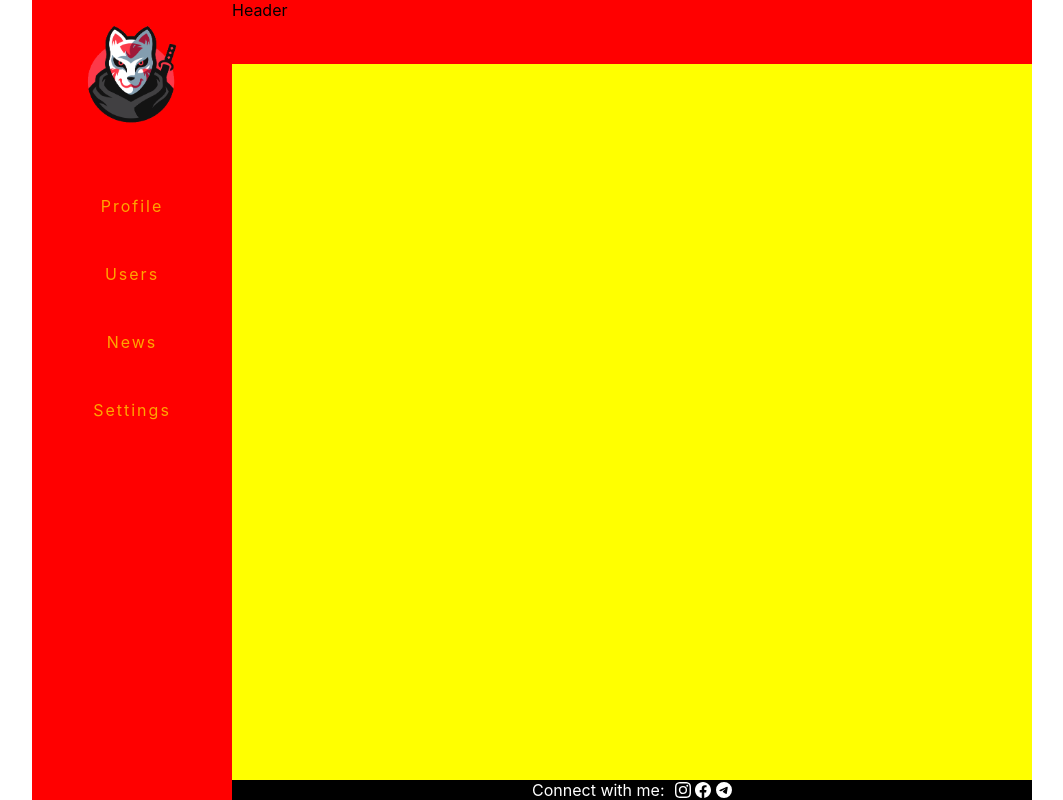
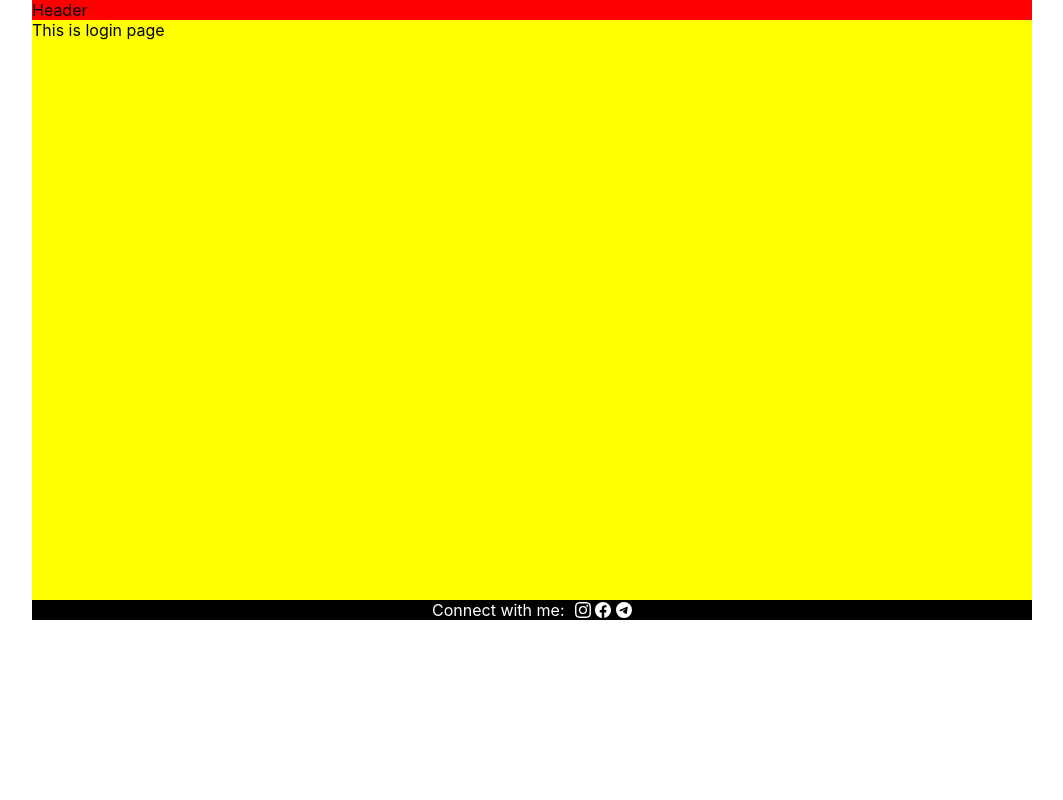
Before and after one commit to ThulsaDoom252/social-network-react-redux-, a React (Create React App) app: page /login in a window 1280 px wide. Shown: the whole page, without its empty margins (108-1171 px from the left). Built offline with nearby package versions, Linux system fonts and the light colour scheme.

Commit message:
auth check complete

```diff
--- a/src/App.css
+++ b/src/App.css
@@ -94,6 +94,12 @@ meter {
     grid-template-columns: 20% auto;
 }
 
+.container-logout {
+    max-width: 1000px;
+    min-height: 800px;
+    margin: 0 auto;
+}
+
 .header {
     grid-area: h;
     background-color: red;
@@ -132,6 +138,13 @@ meter {
     position: relative;
     grid-area: c;
     background-color: yellow;
+}
+
+.section-content-logout {
+    position: relative;
+    background-color: yellow;
+    max-width: 100%;
+    min-height: 600px;
 }
 
 /*FOOTER*/
--- a/src/App.js
+++ b/src/App.js
@@ -8,19 +8,22 @@ import {BrowserRouter, Routes, Router, Route} from "react-router-dom";
 import Settings from "./components/Settings";
 import News from "./components/News";
 import Users from "./components/Users";
+import Login from "./components/Login";
+import {connect} from "react-redux";
 
-function App() {
+function App(props) {
   return (
       <BrowserRouter>
-      <div className="container">
+      <div className={props.auth ? "container" : "container-logout"}>
           <Header/>
           <Sidebar/>
-          <section className={"section-content"}>
+          <section className={props.auth ? "section-content" : "section-content-logout"}>
               <Routes>
                   <Route path={"/profile"} element={<Profile/>}/>
                   <Route path={"/users"} element={<Users/>}/>
                   <Route path={"/news"} element={<News/>}/>
                   <Route path={"/settings"} element={<Settings/>}/>
+                  <Route path={"/login"} element={<Login/>}/>
               </Routes>
               <Footer/>
           </section>
@@ -29,4 +32,10 @@ function App() {
   );
 }
 
-export default App;
+let mapStateToProps = (state) => {
+    return {
+        auth: state.auth.isLogged,
+    }
+}
+
+export default connect(mapStateToProps)(App);
--- /dev/null
+++ b/src/components/HOC/authHoc.js
@@ -0,0 +1,14 @@
+import React from "react";
+import {Navigate} from "react-router-dom";
+
+const authHoc = (Component) => {
+    return (props) => {
+        if (!props.auth) {
+            return <Navigate to="/login"/>
+        } else {
+            return <Component {...props}/>
+        }
+    }
+}
+
+export default authHoc
--- a/src/components/Login.js
+++ b/src/components/Login.js
@@ -2,7 +2,7 @@ import React from 'react';
 
 function Login(props) {
     return (
-        <div></div>
+        <div>This is login page</div>
     );
 }
 
--- a/src/components/News.js
+++ b/src/components/News.js
@@ -1,4 +1,5 @@
 import React from 'react';
+import authHoc from "./HOC/authHoc";
 
 function News(props) {
     return (
@@ -6,4 +7,4 @@ function News(props) {
     );
 }
 
-export default News;
+export default authHoc(News);
--- a/src/components/Profile/Profile.js
+++ b/src/components/Profile/Profile.js
@@ -1,4 +1,5 @@
 import React from 'react';
+import authHoc from "../HOC/authHoc";
 
 function Profile(props) {
     return (
@@ -8,4 +9,4 @@ function Profile(props) {
     );
 }
 
-export default Profile;
+export default authHoc(Profile);
--- a/src/components/Settings.js
+++ b/src/components/Settings.js
@@ -1,4 +1,5 @@
 import React from 'react';
+import authHoc from "./HOC/authHoc";
 
 function Settings(props) {
     return (
@@ -6,4 +7,4 @@ function Settings(props) {
     );
 }
 
-export default Settings;
+export default authHoc(Settings);
--- a/src/components/Sidebar.js
+++ b/src/components/Sidebar.js
@@ -1,10 +1,11 @@
 import React from 'react';
 import {NavLink} from "react-router-dom";
 import logo from "./common/logo.png"
+import {connect} from "react-redux";
 
 function Sidebar(props) {
     return (
-        <div className={"sidebar"}>
+        <div hidden={!props.auth} className={"sidebar"}>
             <img className={"sidebar-logo"} src={logo} alt='logo'/>
             <NavLink className={navData => navData.isActive ? "sidebar-item-active" : "sidebar-item"}
                      to={"/profile"}>Profile</NavLink>
@@ -18,4 +19,10 @@ function Sidebar(props) {
     );
 }
 
-export default Sidebar;
+const mapStateToProps = (state) => {
+    return {
+        auth: state.auth.isLogged,
+    }
+}
+
+export default connect (mapStateToProps)(Sidebar);
--- a/src/components/Users.js
+++ b/src/components/Users.js
@@ -1,9 +1,10 @@
 import React from 'react';
+import authHoc from "./HOC/authHoc";
 
 function Users(props) {
     return (
-        <div></div>
+        <div>Users</div>
     );
 }
 
-export default Users;
+export default authHoc(Users);
```
